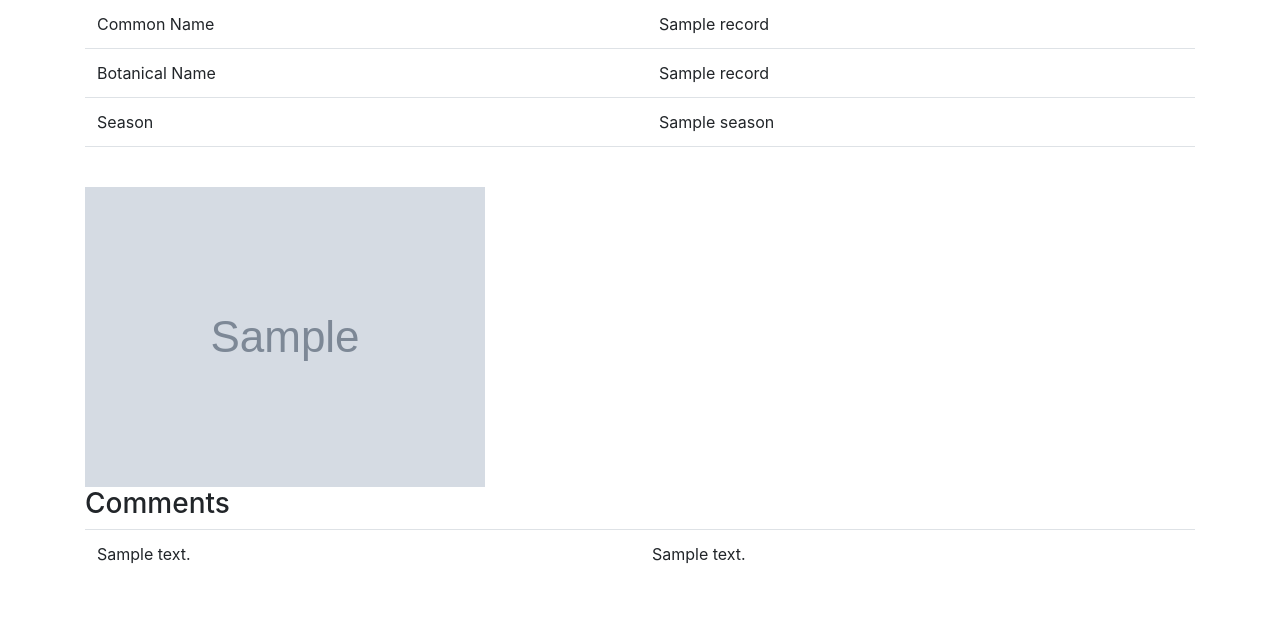
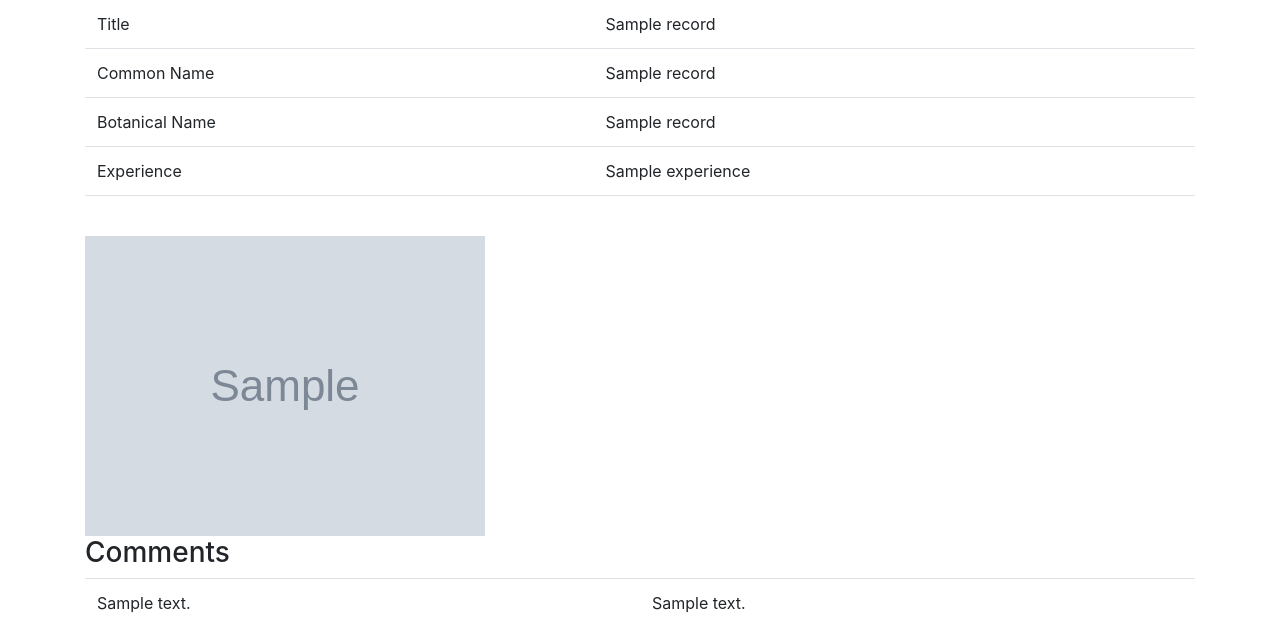
Before and after one commit to WorkingEdge/MS3_GMResource, a Flask app: template templates/show_record.html in a window 1280 px wide. Shown: the part 357-1000 px from the top of the page. Before the commit the page ends 921 px from the top, so only its background shows below. Run offline with Flask 2, Linux system fonts and the light colour scheme; the template is opened without the code that fills it: most values are stand-ins (such as "Sample title", 1, 10 or a date in 2020); grey boxes marked "Sample" are stand-in pictures; some libraries are stand-ins or nearby versions; grey boxes are pictures that could not be loaded.

Commit message:
Add field to show value from experience form element

```diff
--- a/templates/show_record.html
+++ b/templates/show_record.html
@@ -4,6 +4,10 @@
 
 
 <table class="table table-default">
+    <tr>
+        <td>Title</td>
+        <td>{{record.title}}</td>
+    </tr>
     <tr>
         <td>Common Name</td>
         <td>{{record.common_name}}</td>
@@ -13,8 +17,8 @@
         <td>{{record.botanical_name}}</td>
     </tr>
     <tr>
-        <td>Season</td>
-        <td>{{record.season}}</td>
+        <td>Experience</td>
+        <td>{{record.experience}}</td>
     </tr>
     <tr>
         <td></td>
```
